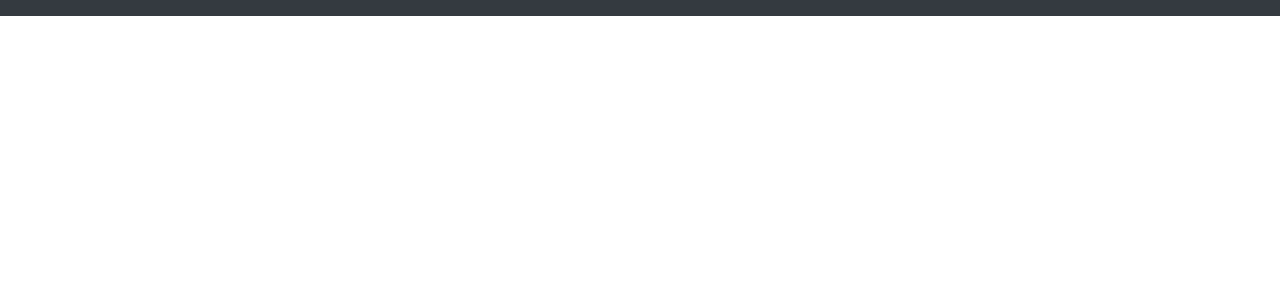
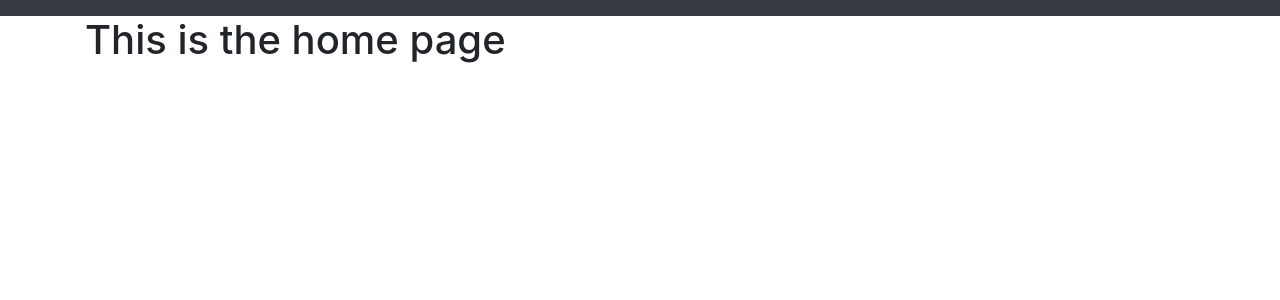
Before and after one commit to raydleemsc/flask-tutorial-twt, a Flask app: page / in a window 1280 px wide. Shown: the top 300 px of the page. Run offline with Flask 2, Linux system fonts and the light colour scheme; some libraries are stand-ins or nearby versions.

Commit message:
added homepage

```diff
--- a/website/templates/base.html
+++ b/website/templates/base.html
@@ -26,6 +26,11 @@
             <a class="nav-item nav-link" id="home" href="/">Home</a>
         </div>
     </div>
+    <div class="container">
+        {% block content %}
+        {% endblock %}
+
+    </div>
 
     <script src="https://code.jquery.com/jquery-3.2.1.slim.min.js"
         integrity="sha384-KJ3o2DKtIkvYIK3UENzmM7KCkRr/rE9/Qpg6aAZGJwFDMVNA/GpGFF93hXpG5KkN" crossorigin="anonymous">
--- a/website/templates/home.html
+++ b/website/templates/home.html
@@ -1,2 +1,5 @@
 {% extends "base.html" %}
 {% block title %}Changed{% endblock %}
+{% block content %}
+<h1>This is the home page</h1>
+{% endblock %}
```
